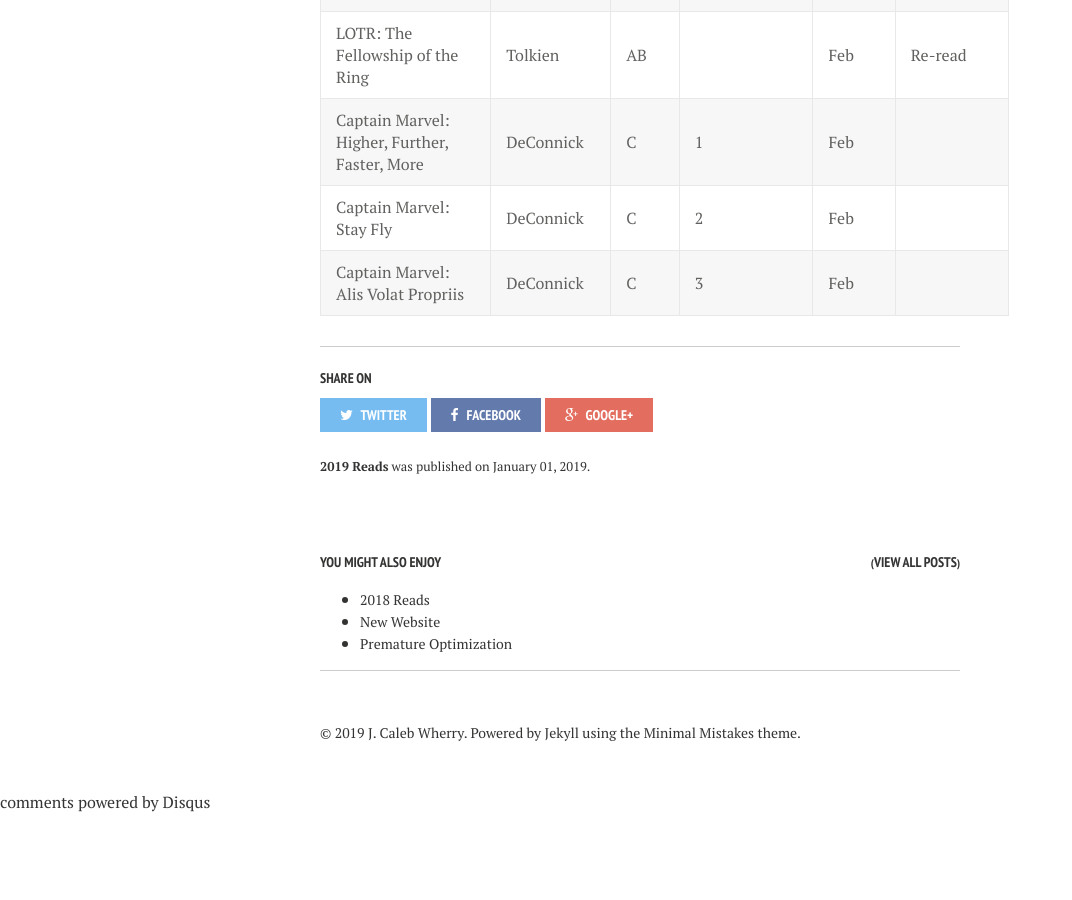
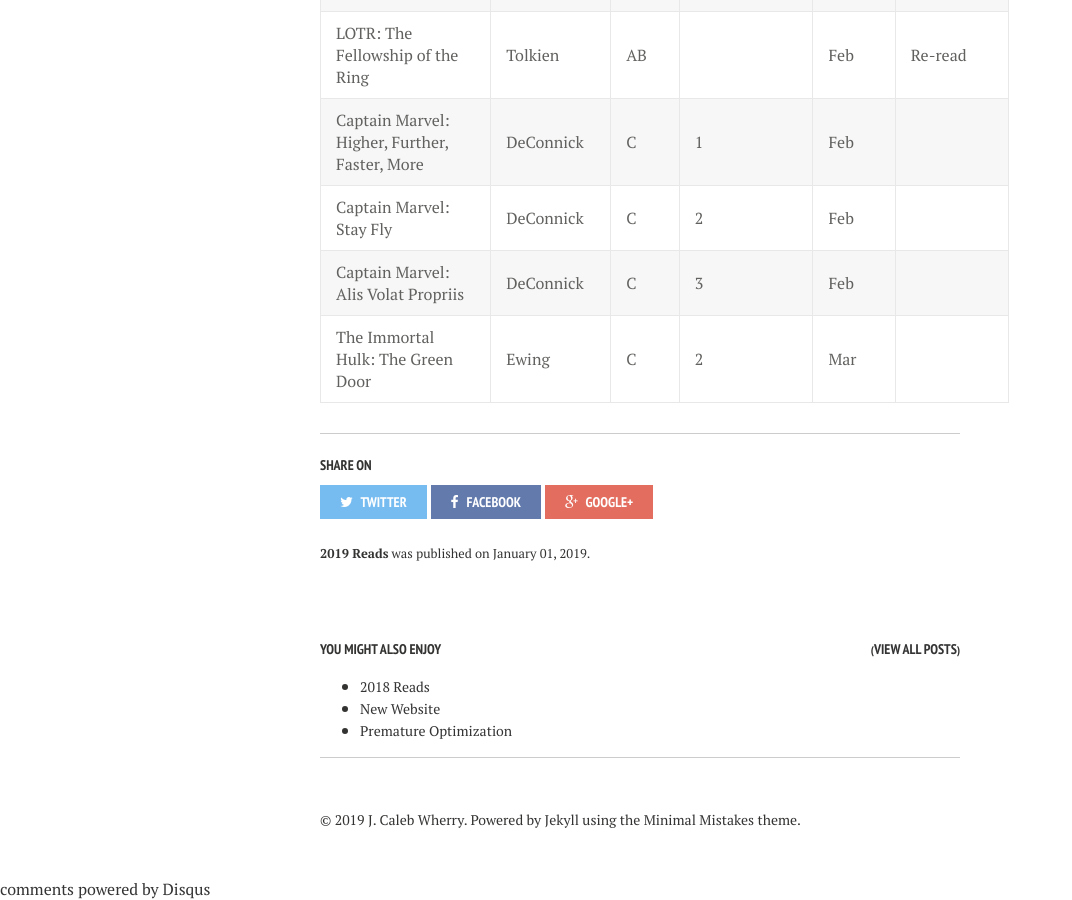
Before and after one commit to calebwherry/calebwherry.github.io, a Jekyll site: the page built from _posts/2019-01-01-2019-Reads.md, in a window 1280 px wide and 900 px high, scrolled down 3965 px. Shown: the whole window, without its empty margins (0-1072 px from the left). Built offline with Jekyll 4.4.1, drawn with Linux system fonts in a browser that asks for light colours; nearby versions of some CDN libraries; comment, search, counter and statistics services are not loaded; before the commit the page ends 4778 px from its top, so only the background shows below that.

Commit message:
Added new 2019 read

```diff
--- a/_posts/2019-01-01-2019-Reads.md
+++ b/_posts/2019-01-01-2019-Reads.md
@@ -85,3 +85,4 @@
 | Captain Marvel: Higher, Further, Faster, More | DeConnick      | C     | 1            | Feb          |                                               |
 | Captain Marvel: Stay Fly                      | DeConnick      | C     | 2            | Feb          |                                               |
 | Captain Marvel: Alis Volat Propriis           | DeConnick      | C     | 3            | Feb          |                                               |
+| The Immortal Hulk: The Green Door             | Ewing          | C     | 2            | Mar          |                                               |
```
